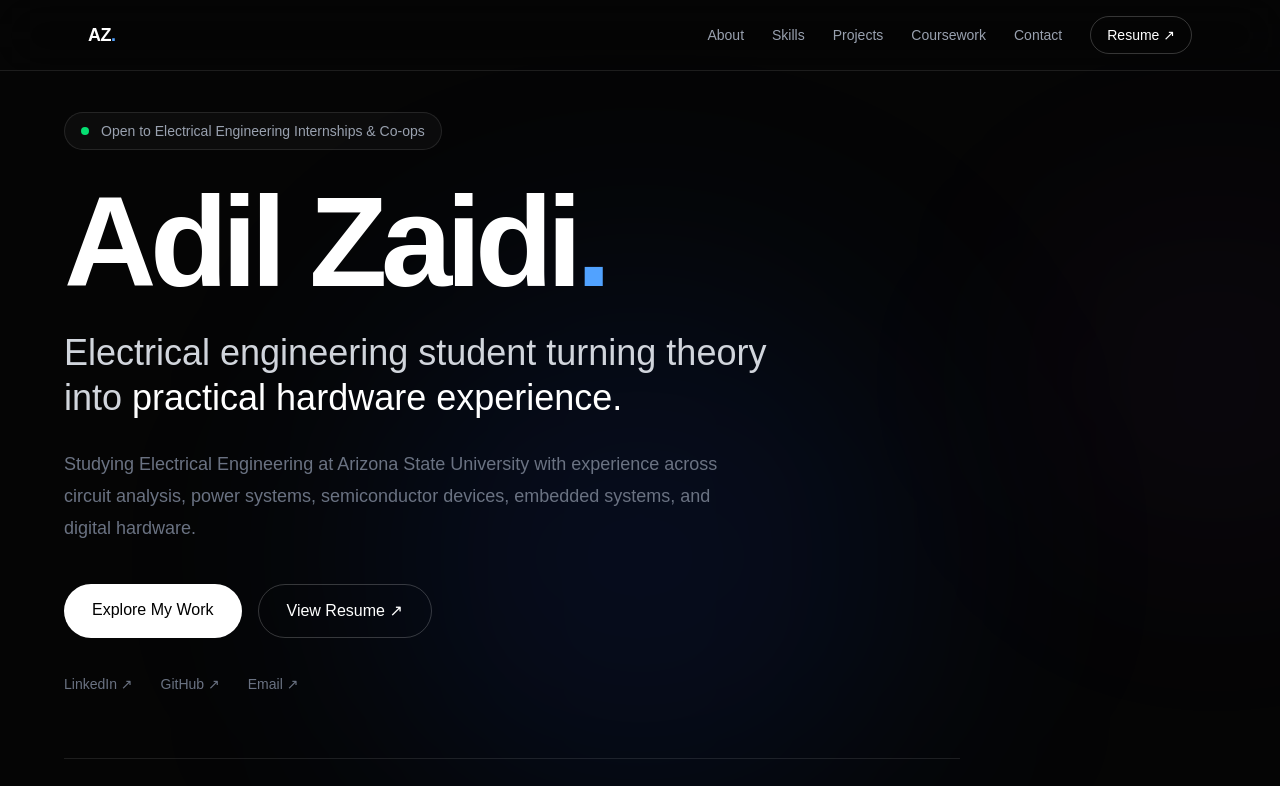
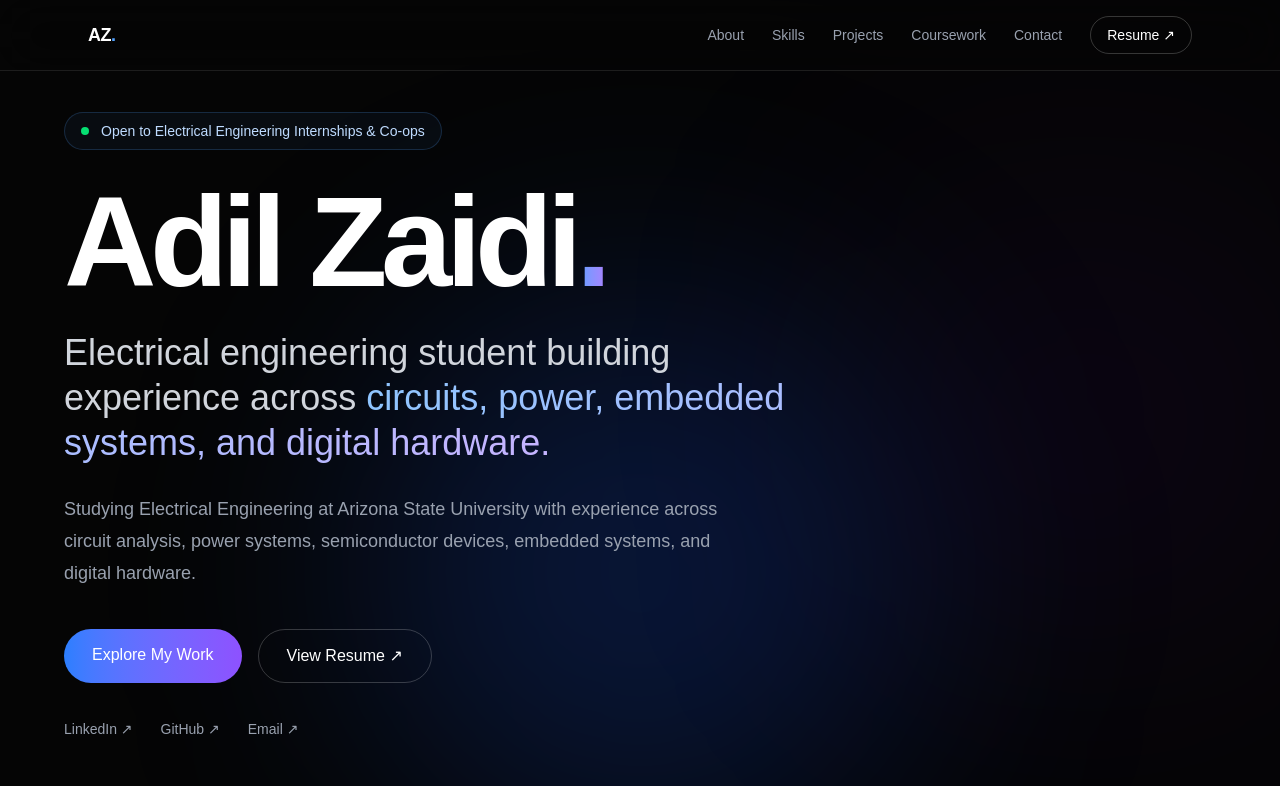
Before and after one commit to zadilraza/my-portfolio, a Next.js app: page / in a window 1280 px wide. Shown: the top 786 px of the page. Built offline with nearby package versions, Linux system fonts and the light colour scheme.

Commit message:
Add color accents to hero

```diff
--- a/src/app/page.tsx
+++ b/src/app/page.tsx
@@ -167,15 +167,15 @@ export default function Home() {
   id="home"
   className="relative flex min-h-screen items-center overflow-hidden px-6 pb-16 pt-28"
 >
-  {/* Background glow */}
-  <div className="pointer-events-none absolute left-1/2 top-[32%] h-[550px] w-[550px] -translate-x-1/2 rounded-full bg-blue-600/10 blur-[130px]" />
+  {/* Background glows */}
+  <div className="pointer-events-none absolute left-1/2 top-[32%] h-[550px] w-[550px] -translate-x-1/2 rounded-full bg-blue-600/20 blur-[130px]" />
 
-  <div className="pointer-events-none absolute -right-24 top-1/4 h-80 w-80 rounded-full bg-purple-500/[0.05] blur-[120px]" />
+  <div className="pointer-events-none absolute right-0 top-1/4 h-96 w-96 rounded-full bg-violet-600/10 blur-[140px]" />
 
   <div className="relative z-10 mx-auto w-full max-w-6xl">
     <div className="max-w-4xl">
       {/* Availability */}
-      <div className="mb-7 inline-flex items-center gap-3 rounded-full border border-white/10 bg-white/[0.03] px-4 py-2 text-sm text-gray-400">
+      <div className="mb-7 inline-flex items-center gap-3 rounded-full border border-blue-400/20 bg-blue-400/[0.05] px-4 py-2 text-sm text-blue-200">
         <span className="relative flex h-2 w-2">
           <span className="absolute inline-flex h-full w-full animate-ping rounded-full bg-green-400 opacity-40" />
           <span className="relative inline-flex h-2 w-2 rounded-full bg-green-400" />
@@ -186,16 +186,22 @@ export default function Home() {
 
       {/* Name */}
       <h1 className="text-6xl font-bold tracking-[-0.05em] sm:text-7xl md:text-8xl lg:text-9xl">
-        Adil Zaidi<span className="text-blue-400">.</span>
+        Adil Zaidi
+        <span className="bg-gradient-to-r from-blue-400 to-violet-400 bg-clip-text text-transparent">
+          .
+        </span>
       </h1>
 
       {/* Main positioning */}
       <h2 className="mt-6 max-w-3xl text-2xl font-medium leading-tight text-gray-300 sm:text-3xl md:text-4xl">
-        Electrical engineering student turning theory into
-        <span className="text-white"> practical hardware experience.</span>
+        Electrical engineering student building experience across
+        <span className="bg-gradient-to-r from-blue-300 to-violet-300 bg-clip-text text-transparent">
+          {" "}
+          circuits, power, embedded systems, and digital hardware.
+        </span>
       </h2>
 
-      <p className="mt-7 max-w-2xl text-base leading-8 text-gray-500 sm:text-lg">
+      <p className="mt-7 max-w-2xl text-base leading-8 text-gray-400 sm:text-lg">
         Studying Electrical Engineering at Arizona State University with
         experience across circuit analysis, power systems, semiconductor
         devices, embedded systems, and digital hardware.
@@ -205,7 +211,7 @@ export default function Home() {
       <div className="mt-10 flex flex-wrap gap-4">
         <a
           href="#projects"
-          className="rounded-full bg-white px-7 py-3.5 font-medium text-black transition duration-300 hover:scale-[1.03] hover:bg-gray-200"
+          className="rounded-full bg-gradient-to-r from-blue-500 to-violet-500 px-7 py-3.5 font-medium text-white transition duration-300 hover:scale-[1.03] hover:brightness-110"
         >
           Explore My Work
         </a>
@@ -214,19 +220,19 @@ export default function Home() {
           href="/resume.pdf"
           target="_blank"
           rel="noopener noreferrer"
-          className="rounded-full border border-white/20 px-7 py-3.5 font-medium text-white transition duration-300 hover:border-white/50 hover:bg-white/5"
+          className="rounded-full border border-white/20 px-7 py-3.5 font-medium text-white transition duration-300 hover:border-violet-400/50 hover:bg-white/5"
         >
           View Resume ↗
         </a>
       </div>
 
       {/* Social Links */}
-      <div className="mt-9 flex flex-wrap gap-x-7 gap-y-3 text-sm text-gray-500">
+      <div className="mt-9 flex flex-wrap gap-x-7 gap-y-3 text-sm text-gray-400">
         <a
           href="https://www.linkedin.com/in/adil-zaidi-aa62b8254/"
           target="_blank"
           rel="noopener noreferrer"
-          className="transition hover:text-white"
+          className="transition hover:text-blue-300"
         >
           LinkedIn ↗
         </a>
@@ -235,24 +241,24 @@ export default function Home() {
           href="https://github.com/zadilraza"
           target="_blank"
           rel="noopener noreferrer"
-          className="transition hover:text-white"
+          className="transition hover:text-violet-300"
         >
           GitHub ↗
         </a>
 
         <a
           href="mailto:zaidiraza@gmail.com"
-          className="transition hover:text-white"
+          className="transition hover:text-blue-300"
         >
           Email ↗
         </a>
       </div>
     </div>
 
-    {/* Currently Learning */}
+    {/* Currently Building */}
     <div className="mt-16 max-w-4xl border-t border-white/10 pt-7">
       <div className="flex flex-col gap-4 sm:flex-row sm:items-center sm:gap-8">
-        <p className="text-xs uppercase tracking-[0.25em] text-gray-600">
+        <p className="bg-gradient-to-r from-blue-400 to-violet-400 bg-clip-text text-xs uppercase tracking-[0.25em] text-transparent">
           Currently Building
         </p>
 
@@ -265,7 +271,7 @@ export default function Home() {
           ].map((item) => (
             <span
               key={item}
-              className="rounded-full border border-white/10 bg-white/[0.02] px-3 py-1.5 text-xs text-gray-400"
+              className="rounded-full border border-violet-400/15 bg-violet-400/[0.04] px-3 py-1.5 text-xs text-gray-300 transition hover:border-violet-400/40 hover:text-white"
             >
               {item}
             </span>
```
